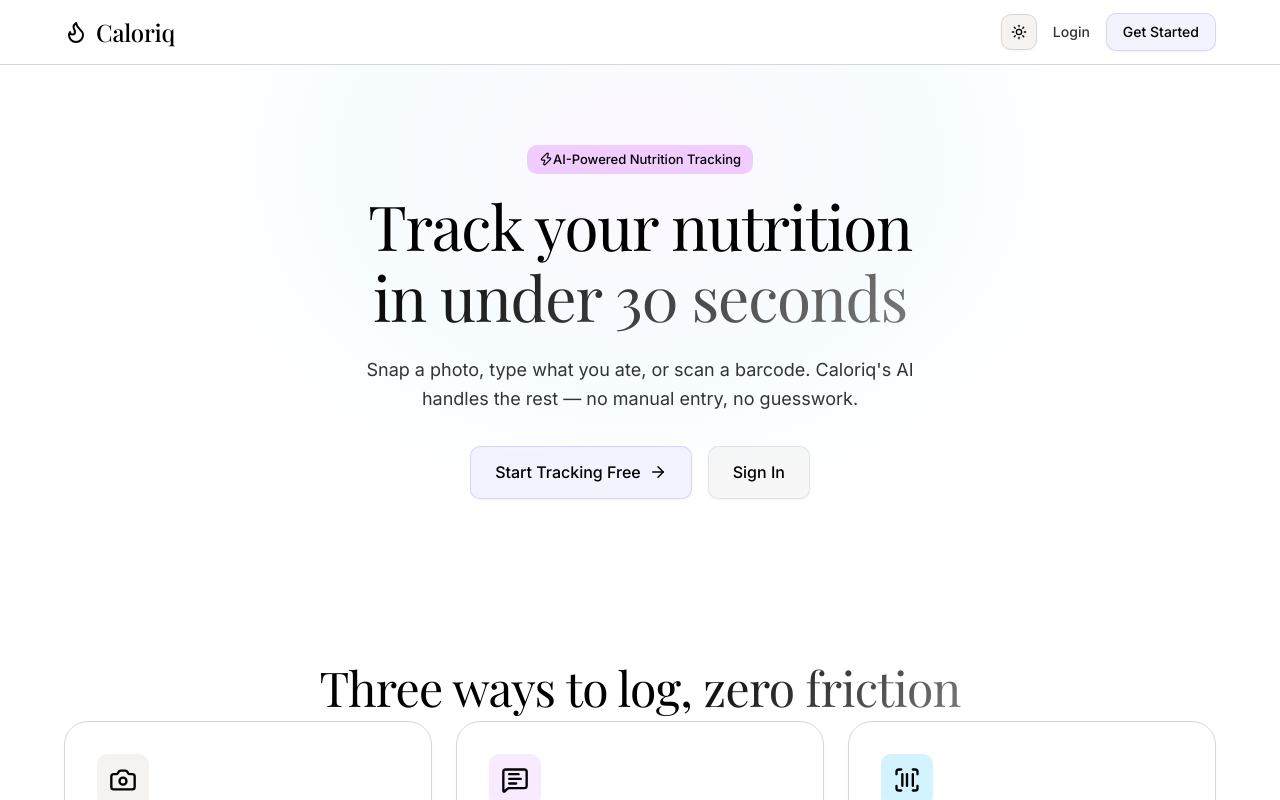
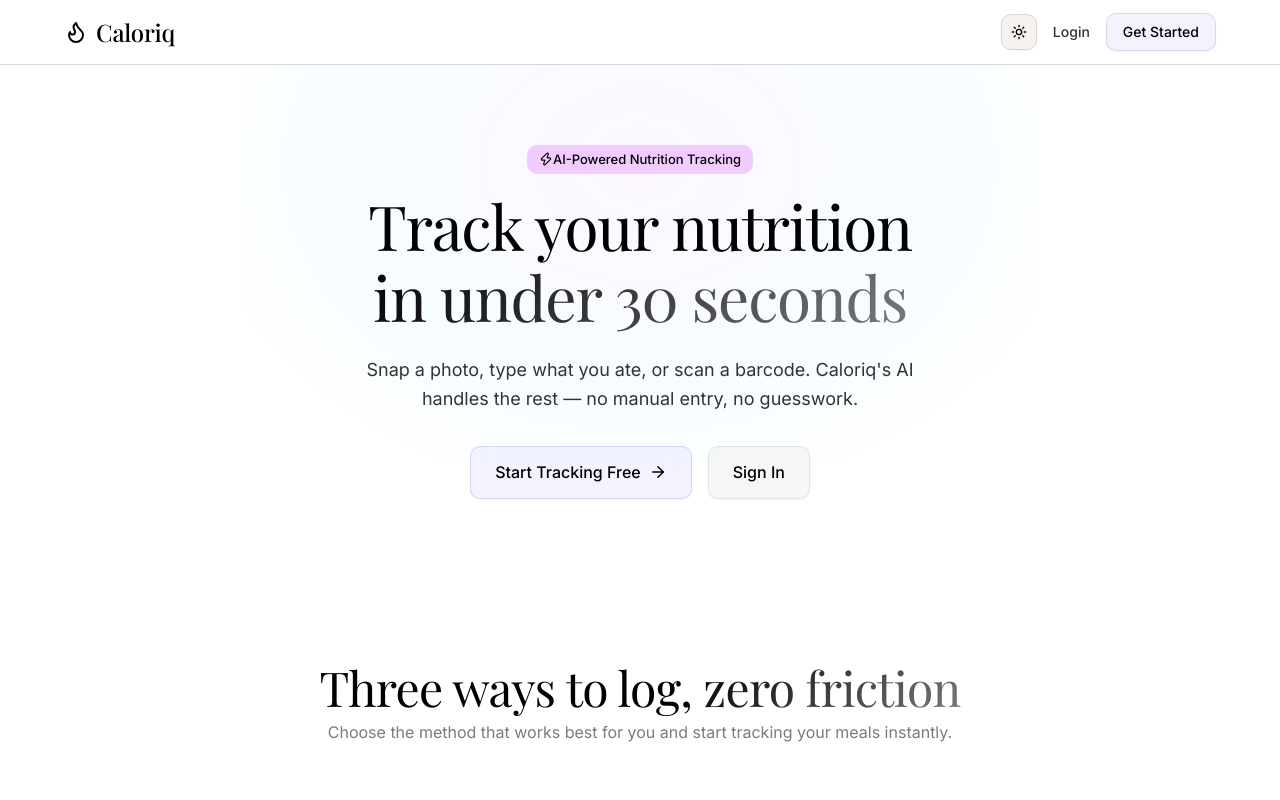
Before and after one commit to Natraj16/Caloriq, a React (Vite) app in the folder frontend/: page / in a window 1280 px wide. Shown: the top 800 px of the page. Built offline with nearby package versions, Linux system fonts and the light colour scheme; no server answers; a web font is replaced by a local one.

Commit message:
feat: add explanatory subtitle to features section on Landing page

```diff
--- a/frontend/src/pages/Landing.jsx
+++ b/frontend/src/pages/Landing.jsx
@@ -51,6 +51,7 @@ export default function Landing() {
       {/* ── Input Methods ─────────────────────────────── */}
       <section className="features">
         <h2 className="section-title">Three ways to log, <span className="text-gradient">zero friction</span></h2>
+        <p className="section-subtitle">Choose the method that works best for you and start tracking your meals instantly.</p>
         <div className="features-grid">
           <div className="feature-card animate-slide-up" style={{ animationDelay: '0.1s' }}>
             <div className="feature-icon icon-photo">
```
